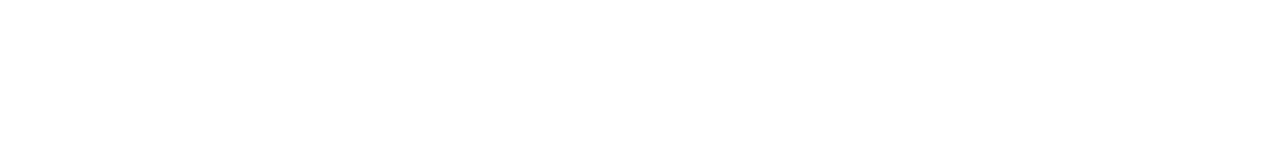
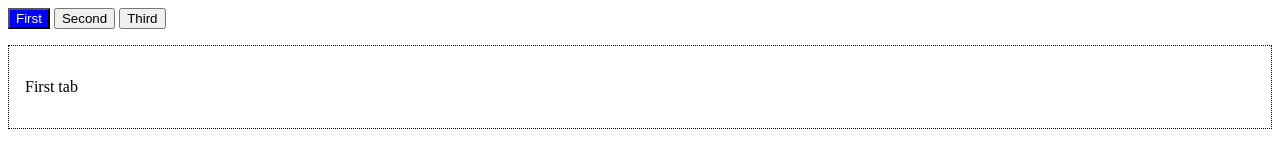
Before and after one commit to Jdubstep1357/AlpineJS-Tutorial, a plain HTML site: page toggle-visibility-using-state.html in a window 1280 px wide. Drawn offline with nearby package versions, Linux system fonts and the light colour scheme.

Commit message:
Figured out how to make tabs that show things on click

```diff
--- a/toggle-visibility-using-state.html
+++ b/toggle-visibility-using-state.html
@@ -5,9 +5,26 @@
     <meta name="viewport" content="width=device-width, initial-scale=1.0">
     <script defer src="https://cdn.jsdelivr.net/npm/alpinejs@3.13.5/dist/cdn.min.js"></script>
     <title>Toggle Visibility Using State</title>
+    <style>
+        .active {
+            color: white;
+            background-color: blue;
+        }
+    </style>
 </head>
 <body>
-    <div x-data="{ currentTab: '' }">
+    <div x-data="{ currentTab: 'first' }">
+
+        <button @click="currentTab = 'first'"
+        :class="{ 'active' : currentTab === 'first' }">First</button>
+
+        <button @click="currentTab = 'second'"
+        :class="{ 'active' : currentTab === 'second' }">Second</button>
+
+        <button @click="currentTab = 'third'"
+        :class="{ 'active' : currentTab === 'third' }">Third</button>
+
+        <div style="border: 1px dotted; padding: 1rem; margin-top: 1rem">
             <div x-show="currentTab === 'first'">
                 <p>First tab</p>
             </div>
@@ -20,6 +37,6 @@
                 <p>Third tab</p>
             </div>
         </div>
-
+    </div>
 </body>
 </html>
```
Lines whose indentation alone changed are shown as unchanged.
